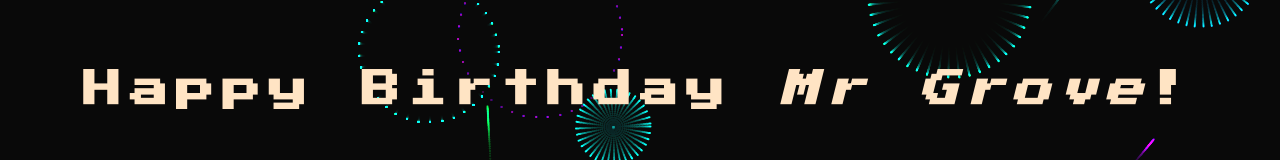
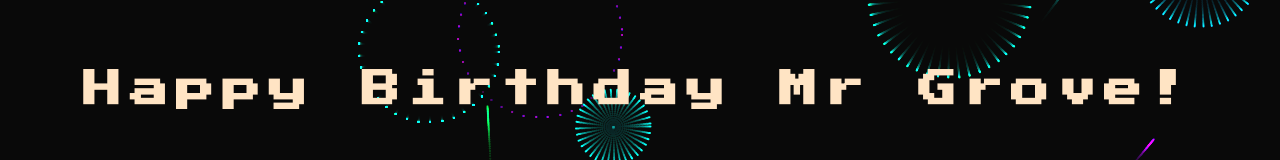
Before and after one commit to waflMAN07/happy_birthday, a plain HTML site: page index.html in a window 1280 px wide. Shown: the part 132-292 px from the top of the page. Drawn offline with Linux system fonts and the light colour scheme; a web font is replaced by a local one.

Commit message:
Update index.html

```diff
--- a/index.html
+++ b/index.html
@@ -10,7 +10,7 @@
   <body>
     <div class="flex-box">
       <div class="flex-item">
-        <h1>Happy Birthday <em>Mr Grove</em>!</h1>
+        <h1>Happy Birthday Mr Grove!</h1>
       </div>
       <div class="flex-item">
         <p>
```
